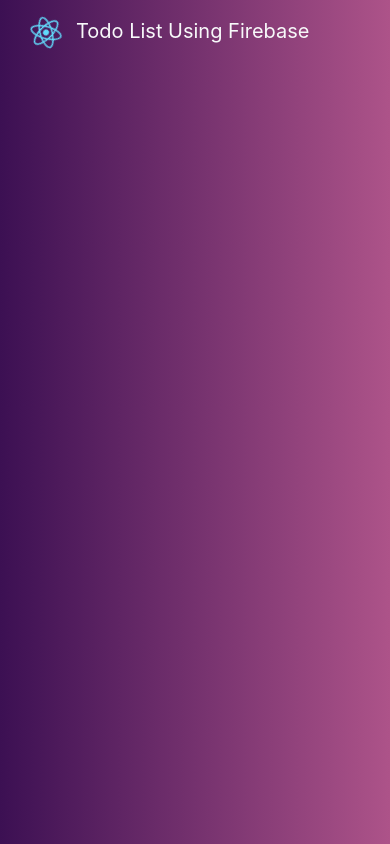
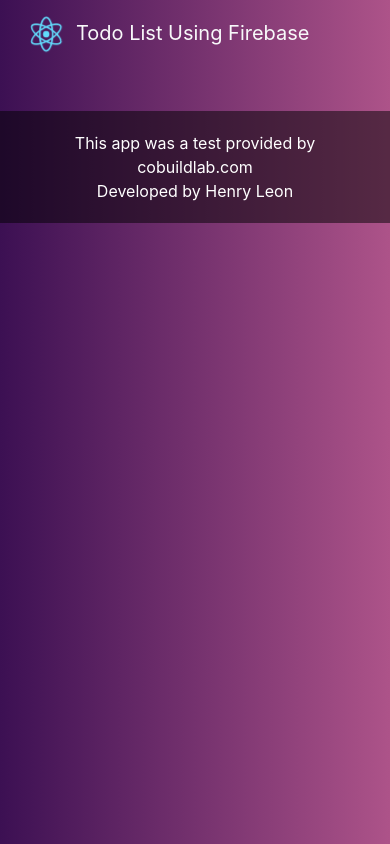
Before and after one commit to Helg18/react_todos_firebase_4geeks, a React (Create React App) app: page / in a window 390 px wide. Built offline with nearby package versions, Linux system fonts and the light colour scheme.

Commit message:
Creando el componente Footer

```diff
--- a/src/App.css
+++ b/src/App.css
@@ -3,28 +3,8 @@
 }
 
 .App-logo {
-  height: 10vmin;
+  animation: App-logo-spin infinite 20s linear;
   pointer-events: none;
-}
-
-@media (prefers-reduced-motion: no-preference) {
-  .App-logo {
-    animation: App-logo-spin infinite 20s linear;
-  }
-}
-
-.App-header {
-  min-height: 100vh;
-  display: flex;
-  flex-direction: column;
-  align-items: center;
-  justify-content: center;
-  font-size: calc(10px + 2vmin);
-  color: white;
-}
-
-.App-link {
-  color: #61dafb;
 }
 
 @keyframes App-logo-spin {
--- a/src/App.js
+++ b/src/App.js
@@ -3,6 +3,7 @@ import React from 'react';
 
 // components
 import Header from "./components/Header/Header";
+import Footer from "./components/Footer/Footer";
 
 // styles
 import './App.css';
@@ -11,6 +12,7 @@ function App() {
   return (
     <div className="App">
         <Header></Header>
+        <Footer></Footer>
     </div>
   );
 }
--- /dev/null
+++ b/src/components/Footer/Footer.css
@@ -0,0 +1,27 @@
+footer {
+    text-align: center;
+    padding: 20px;
+    margin: 5vh 0 auto auto;
+    background-color: rgba(0, 0, 0, 0.5);
+    color: #fff;
+
+    bottom: 0;
+    position: relative;
+    width: 100%;
+}
+
+footer > span > a {
+    color: white;
+    text-decoration: none;
+}
+
+footer > span > a:hover {
+    color: brown;
+    text-decoration: underline;
+}
+
+@media only screen and (max-width: 600px) {
+    footer {
+        position: relative;
+    }
+}
--- /dev/null
+++ b/src/components/Footer/Footer.js
@@ -0,0 +1,17 @@
+import React, { Component } from 'react';
+import './Footer.css';
+
+class Footer extends Component{
+    render() {
+        return(
+            <footer className="text-white border-bottom-0">
+                <span>This app was a test provided by <a href="https://cobuildlab.com/" target="_blank"
+                                                                        rel="noopener noreferrer">cobuildlab.com</a></span><br/>
+                <span>Developed by <a href="mailto:helg18@gmail.com" target="_blank"
+                                          rel="noopener noreferrer">Henry Leon</a></span>
+            </footer>
+        );
+    }
+}
+
+export default Footer;
```
